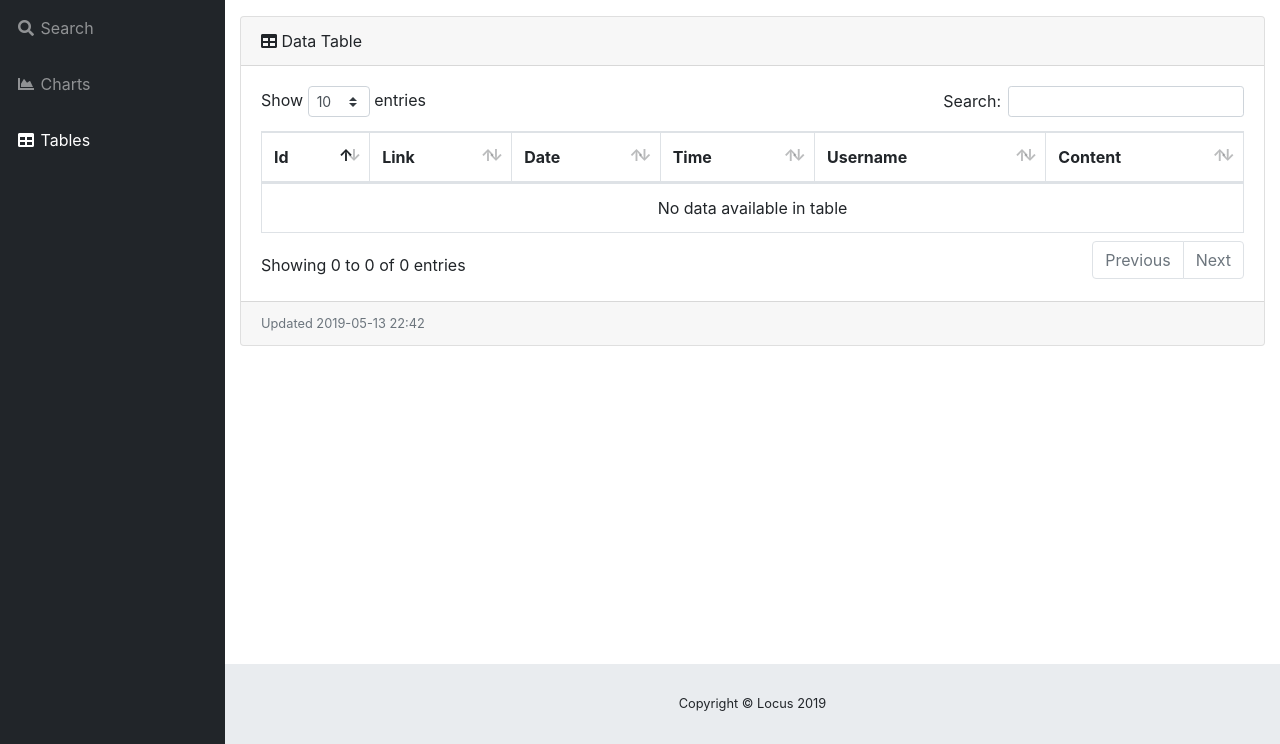
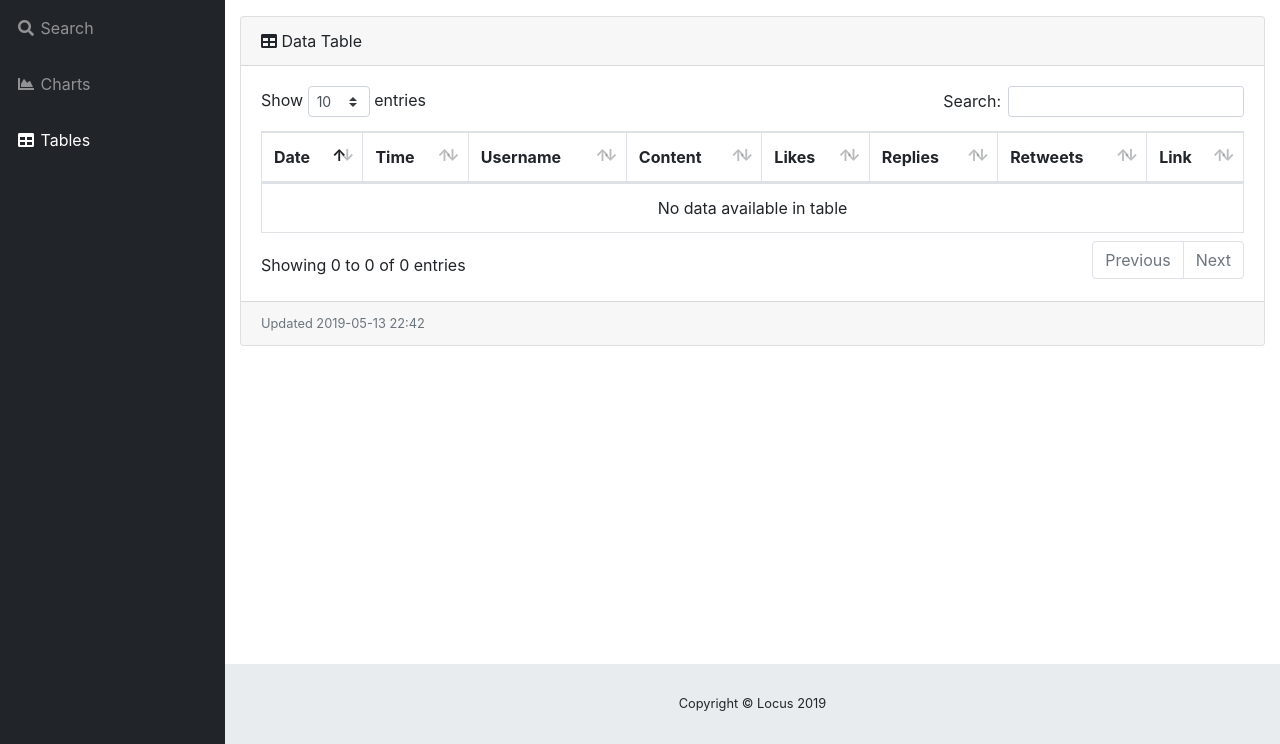
Before and after one commit to matbut/Locus, a Django app: page /tables/ in a window 1280 px wide. Shown: the part 56-800 px from the top of the page. Run offline with Django 3.2, Linux system fonts and the light colour scheme; data that the repository does not hold is empty; some libraries are stand-ins or nearby versions.

Commit message:
[LOCUS-5] Tweets table updated

```diff
--- a/requirements.txt
+++ b/requirements.txt
@@ -12,6 +12,7 @@ cchardet==2.1.4
 certifi==2019.3.9
 cffi==1.12.2
 chardet==3.0.4
+channels_redis==2.4.0
 Django==2.2
 elasticsearch==6.3.1
 geographiclib==1.49
--- a/templates/tables.html
+++ b/templates/tables.html
@@ -136,23 +136,27 @@
               <table class="table table-bordered" id="dataTable" width="100%" cellspacing="0">
                 <thead>
                   <tr>
-                    <th>Id</th>
-                    <th>Link</th>
                     <th>Date</th>
                     <th>Time</th>
                     <th>Username</th>
                     <th>Content</th>
+                    <th>Likes</th>
+                    <th>Replies</th>
+                    <th>Retweets</th>
+                    <th>Link</th>
                   </tr>
                 </thead>
                 <tbody>
                 {% for tweet in tweets.all %}
                   <tr>
-                    <td>{{ tweet.id }}</td>
-                    <td><a href={{ tweet.link }}>click</a></td>
                     <td>{{ tweet.date }}</td>
                     <td>{{ tweet.time }}</td>
-                    <td>{{ tweet.username }}</td>
+                    <td><a href={{ tweet.userlink }}>{{ tweet.username }}</a></td>
                     <td>{{ tweet.content }}</td>
+                    <td>{{ tweet.likes }}</td>
+                    <td>{{ tweet.retweets }}</td>
+                    <td>{{ tweet.replies }}</td>
+                    <td><a href={{ tweet.link }}>link</a></td>
                   </tr>
                 {% endfor %}
                 </tbody>
```
Also changed, not shown: tweetCrawler/crawler.py (+7 -3 lines), tweetCrawler/models.py (+6 -3 lines), tweetCrawler/migrations/0002_auto_20190513_2233.py (added).
